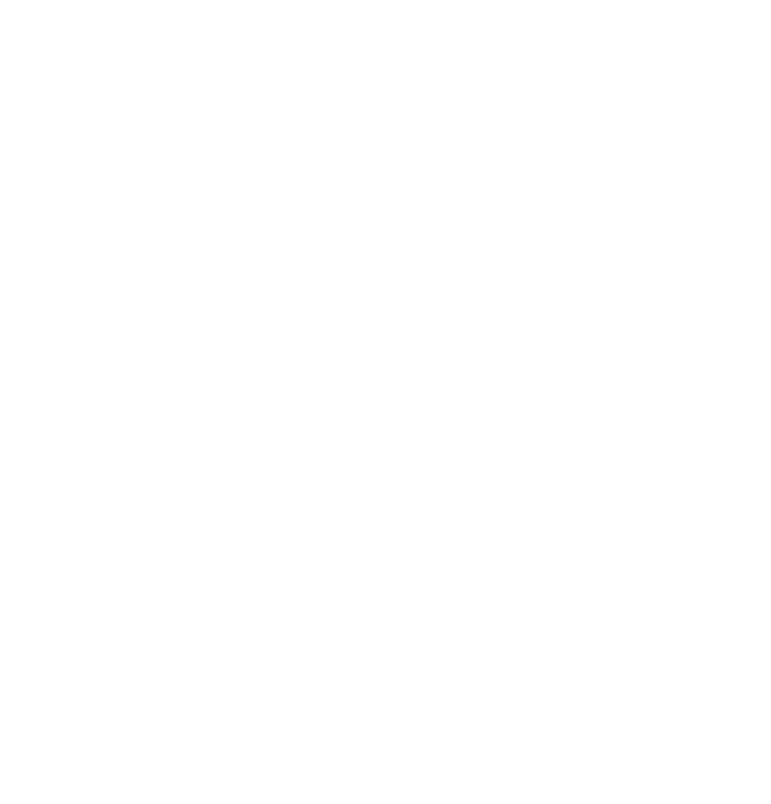
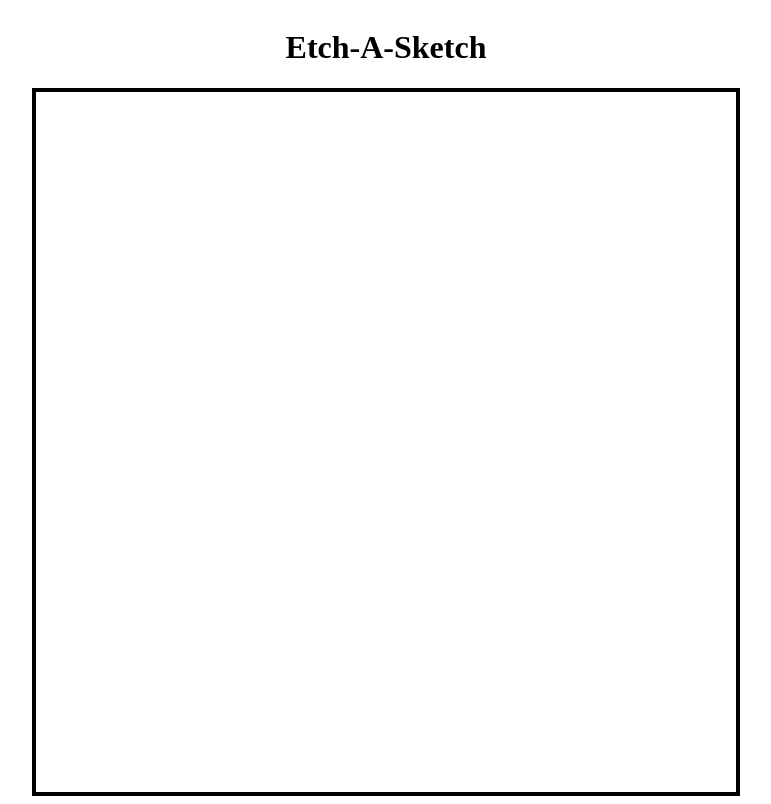
Before and after one commit to magmaeater/etch-a-sketch, a plain HTML site: page index.html in a window 1280 px wide. Shown: the whole page, without its empty margins (254-1025 px from the left). Drawn offline with Linux system fonts and the light colour scheme.

Commit message:
implement etch-a-sketch canvas

```diff
--- a/eas.js
+++ b/eas.js
@@ -0,0 +1,34 @@
+let container = document.querySelector(".container");
+let grid_size = 32*32;
+
+let mousedown = false;
+
+document.body.onmousedown = () => {
+    mousedown = true;
+    console.log(mousedown);
+};
+document.body.onmouseup = () => {
+    mousedown = false;
+    console.log(mousedown);
+};
+
+for(let i = 1; i <= grid_size; i++)
+{
+    let block = document.createElement('div');
+    block.className = "block";
+    block.textContent = "";
+    block.id = `${i+1}`;
+
+    block.addEventListener('mousedown', () => {
+        block.style.backgroundColor = "black";
+    });
+    block.addEventListener('mouseover', () => {
+        if(mousedown === true)
+        {
+        block.style.backgroundColor = "black";
+        }
+    });
+
+
+    container.appendChild(block);
+}
--- a/index.html
+++ b/index.html
@@ -7,6 +7,11 @@
     <link rel="stylesheet" href="styles.css">
 </head>
 <body>
+    <h1 class="title">Etch-A-Sketch</h1>
+
+    <div class="container" id="Etch"></div>
+
+    <div class="size"></div>
 
 </body>
 <script src="eas.js"></script>
--- a/styles.css
+++ b/styles.css
@@ -0,0 +1,26 @@
+.block
+{
+    background-color: white;
+}
+
+.container
+{
+    display: grid;
+    width: 700px;
+    height: 700px;
+    grid-template-columns: repeat(32, auto);
+    grid-template-rows: repeat(32, auto);
+    margin: 0px;
+    padding: 0px;
+    border: solid 0.3em;
+    border-color: black;
+    -moz-user-select: none;
+}
+
+body
+{
+    display: flex;
+    flex-direction: column;
+    justify-content: center;
+    align-items: center;
+}
```
